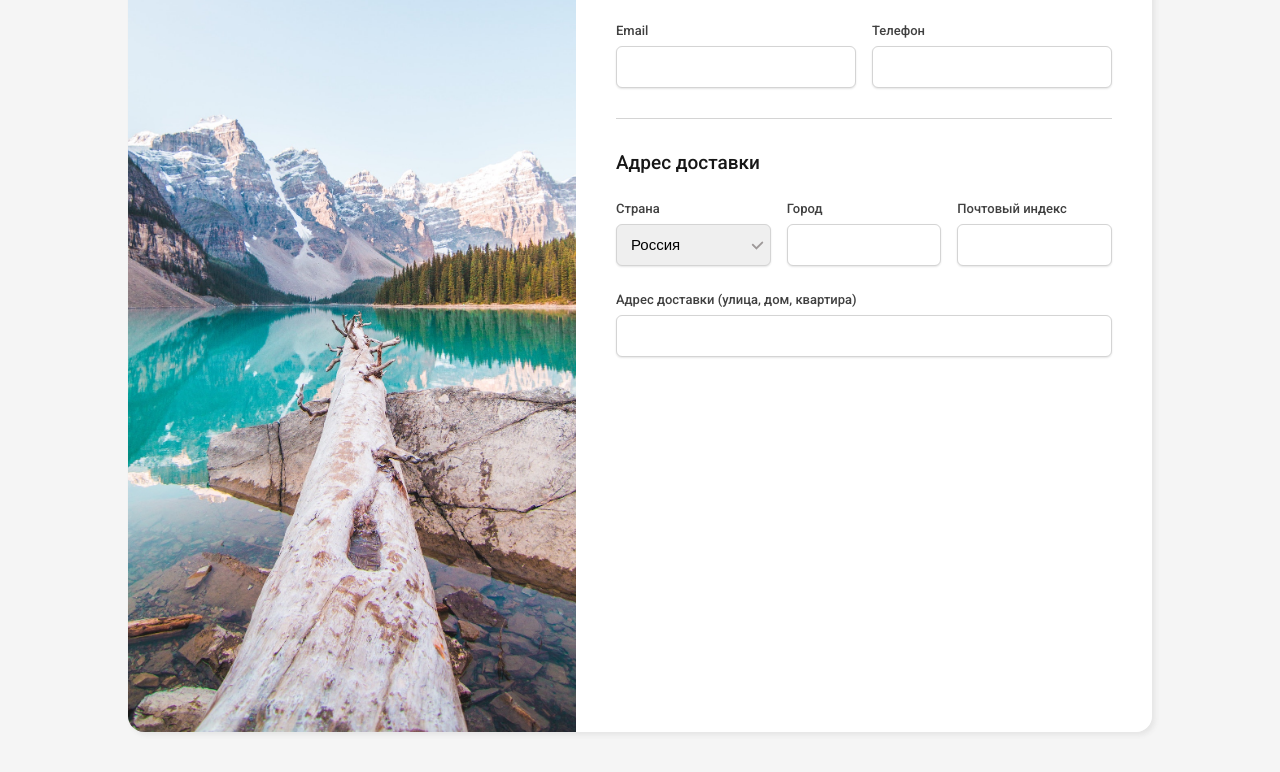
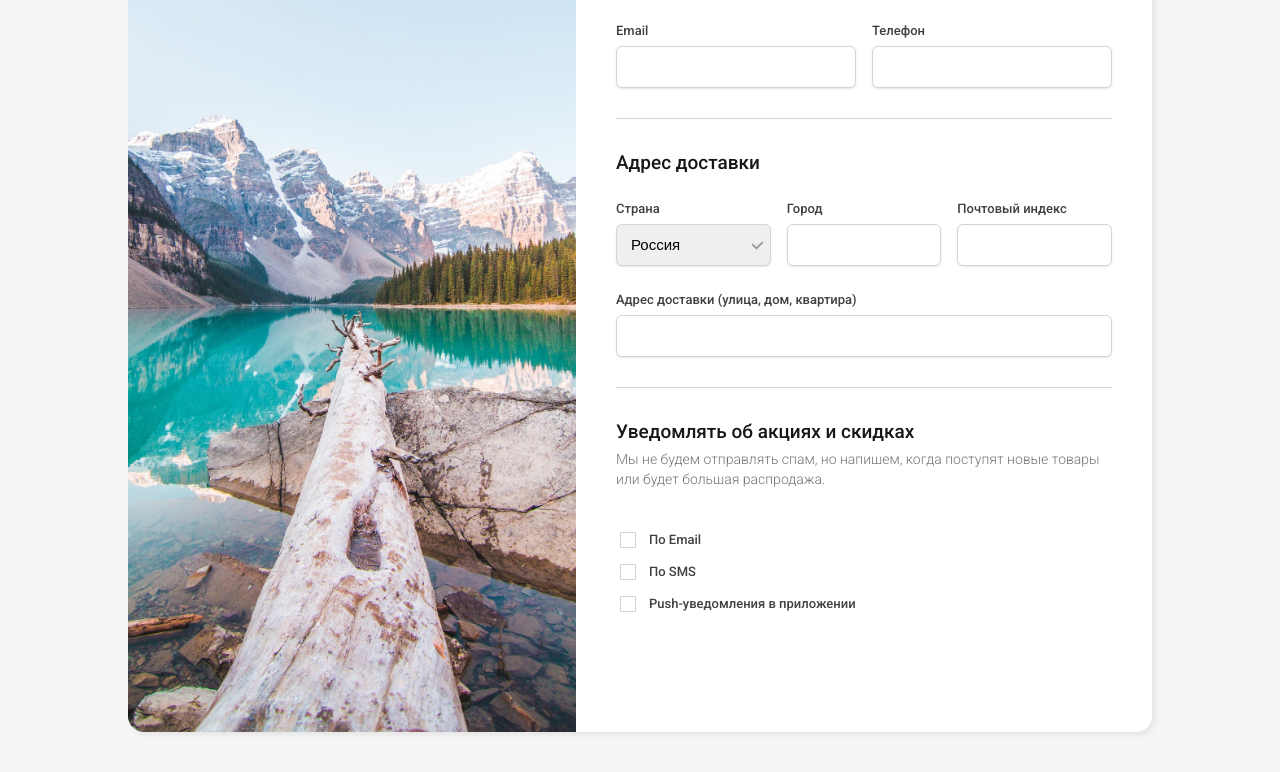
Before and after one commit to Tanya3823/form, a plain HTML site: page index.html in a window 1280 px wide. Shown: the part 238-1010 px from the top of the page. Drawn offline with Linux system fonts and the light colour scheme.

Commit message:
added check-section

```diff
--- a/index.html
+++ b/index.html
@@ -45,9 +45,9 @@
                                     <input type="text" class="registration-form-input" id="Phone" name="Phone">
                                 </div>
                             </div>
-                            <div class="address-section">
+                            <div class="section">
                                 <div>
-                                    <h2 class="address-section-title"> Адрес доставки</h2>
+                                    <h2 class="section-title"> Адрес доставки</h2>
                                 </div>
                                 <div class="row">
                                     <div class="coll">
@@ -77,12 +77,48 @@
                                         <input type="text" class="registration-form-input" id="DeliveryAddress"
                                             name="DeliveryAddress">
                                     </div>
+                                </div>
+                            </div>
+                            <div class="section">
+                                <div>
+                                    <h2 class="section-title">Уведомлять об акциях и скидках</h2>
+                                    <p class="section-subtitle">Мы не будем отправлять спам, но напишем, когда поступят
+                                        новые товары или будет большая распродажа.</p>
+                                    </p>
+                                </div>
+                                <div class="section-check">
+                                    <div class="row1">
+                                        <div class="col">
+                                            <input type="checkbox" class="checkbox" id="EmailMassage"
+                                                name="EmailMassage">
+                                            <label class="registration-form-lable m" for="EmailMassage">По Email</label>
+
+                                        </div>
+                                    </div>
+                                    <div class="row1">
+                                        <div class="col">
+                                            <input type="checkbox" class="checkbox" id="SmsMassage" name="SmsMassage">
+                                            <label class="registration-form-lable m" for="SmsMassage">По SMS</label>
+
+                                        </div>
+                                    </div>
+
+                                    <div class="row1">
+                                        <div class="col">
+                                            <input type="checkbox" class="checkbox" id="PushMassage" name="PushMassage">
+                                            <label class="registration-form-lable m" for="PushMassage">Push-уведомления
+                                                в приложении</label>
+
+                                        </div>
+                                    </div>
 
 
                                 </div>
 
 
                             </div>
+
+
                         </form>
 
                     </div>
--- a/styles.css
+++ b/styles.css
@@ -113,6 +113,7 @@ body {
     padding: 10px 14px;
     margin-top: 5px;
     outline: var(--light-blue);
+    cursor: pointer;
 }
 
 .select {
@@ -131,17 +132,59 @@ body {
     border-color: var(--light-blue);
 }
 
-.address-section {
+.section {
     margin-top: 30px;
     margin-bottom: 25px;
     padding-top: 32px;
     border-top: 1px solid var(--s-light-gray);
 }
 
-.address-section-title {
+.section-title {
     color: var(--dark-gray);
     font-size: 19px;
     font-weight: 500;
     line-height: 24px;
 
 }
+
+.section-subtitle {
+    color: var(--light-gray);
+    font-size: 14px;
+    font-weight: 350;
+    line-height: 20px;
+    margin: 0;
+    margin-top: 5px;
+}
+
+.section-check {
+    margin-top: 40px;
+}
+
+.row1 {
+    display: flex;
+    margin-top: 10px;
+}
+
+.col {
+    display: flex;
+    align-items: center;
+}
+
+.checkbox {
+    appearance: none;
+    border: 1px solid var(--s-light-gray);
+    width: 16px;
+    height: 16px;
+    cursor: pointer;
+}
+
+.checkbox:checked {
+    background-color: var(--light-blue);
+    background-image: url(images/check_icon1.png);
+    background-position: center;
+    background-size: contain;
+}
+
+.m {
+    margin-left: 10px;
+}
```
Also changed, not shown: images/check_icon1.png (added).
